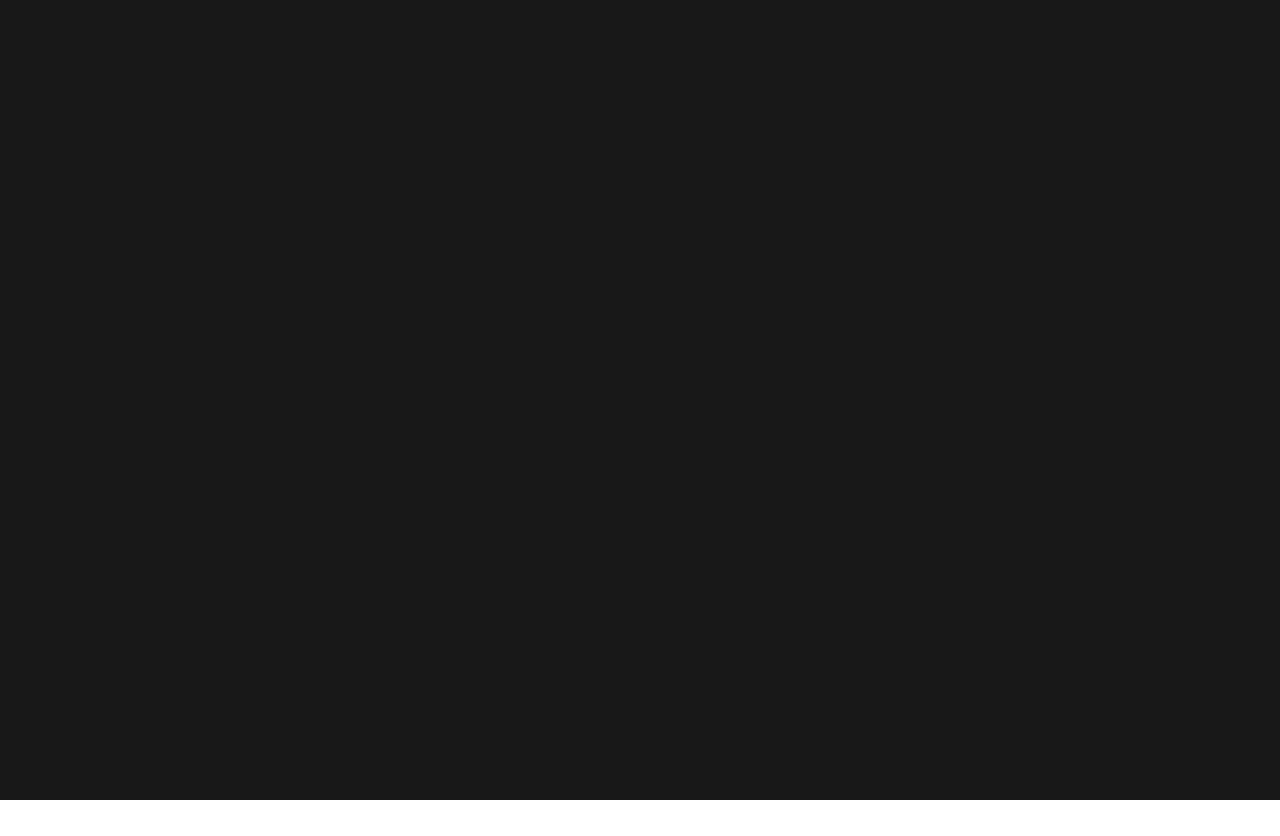
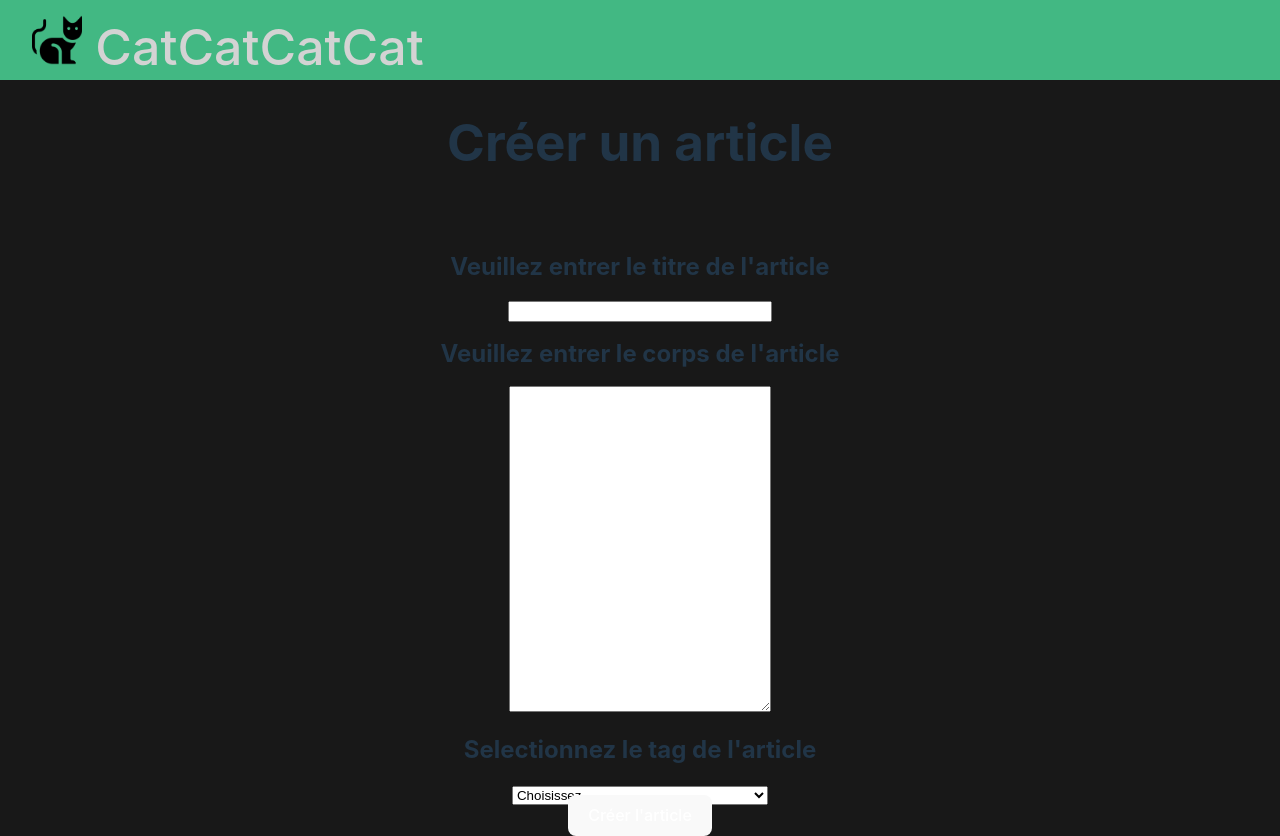
Before and after one commit to Mathis-CHALANDARD/ProjetWeb-VueJS, a Vue app: page /createArticle in a window 1280 px wide. Before the commit this address had no page. Before the commit the page ends 800 px from the top, so only its background shows below. Built offline with nearby package versions, Linux system fonts and the light colour scheme; no server answers.

Commit message:
Fin de projet
Finalisation de la connexion et de la création de compte
Implementation de la creation d'article
Implementation de l'ajout aux favoris

```diff
--- a/src/components/Article.vue
+++ b/src/components/Article.vue
@@ -1,5 +1,5 @@
 <script>
-//création d'un article
+//article
 export default {
 	props: ['post', 'handleClick', 'textButton'],
 	data() {
@@ -19,7 +19,7 @@ export default {
 <template>
 	<div class="card">
 		<h2>{{ post.title }} | {{post.tag}}</h2>
-		<h4>by {{post.user.name}}</h4>
+		<h4>by {{post.user.username}}</h4>
 
 		<p>{{ post.text }}</p>
 		<button type="button" @click="clicked">
--- /dev/null
+++ b/src/components/Creation.vue
@@ -0,0 +1,130 @@
+<script>
+import axios from 'axios';
+//création d'un article
+export default {
+	data() {
+		return {
+            articleTitle: '',
+            articleText: '',
+            userId:'',
+            tag:'',
+            admin:''
+        };
+	},
+
+	methods: {
+        submitArticle(){
+            const URL = 'http://localhost:3000/article/post';
+
+        axios.post(URL, {
+            id: '',
+            title: this.articleTitle,
+            text: this.articleText,
+            tag: this.tag,
+            user: this.admin
+        })
+        .then((response) => {
+            window.location.reload();
+        })
+        .catch((error) => {
+            console.log(error);
+        });
+        }
+	},
+
+	mounted() {
+        this.userId = localStorage.getItem('id');
+        fetch('http://localhost:3000/user/id/'+ this.userId)
+            .then((res) => res.json())
+            .then((res) => {
+                this.admin = res;
+            })
+        console.log(this.admin)
+    },
+};
+</script>
+
+<template>
+    <div class="NavBar">
+        <div class="SiteName">
+            <img class="Logo" src="../assets/Icone_chat.png">
+            <router-link to="/" class="SiteName" @click="() => {if (this.isOpen === true){ menubar()} categoryArticle = 'Tout'}"> CatCatCatCat</router-link>
+        </div>
+    </div>
+    <div class="create">
+	    <h1>Créer un article</h1>
+
+        <div class="article">
+            <div>
+                <h2>Veuillez entrer le titre de l'article</h2>
+                <input name="title"  v-model="articleTitle" />
+            </div>
+
+            <div>
+                <h2>Veuillez entrer le corps de l'article</h2>
+                <textarea name="title"  class="articleText"  v-model="articleText" ></textarea>
+            </div>
+
+            <div>
+                <h2>Selectionnez le tag de l'article</h2>
+                <select v-model="tag">
+                    <option disabled value="">Choisissez</option>
+                    <option value="culture">Culture</option>
+                    <option value="politique">Politique</option>
+                    <option value="sport">Sport</option>
+                </select>
+            </div>
+        </div>
+		<button type="submit" @click="submitArticle()">Créer l'article</button>
+    </div>
+</template>
+
+<style scoped>
+
+.NavBar{
+    display: flex;
+    z-index: 7;
+    justify-content: space-between;
+    align-items: center;
+    min-height: 10vh;
+    max-width: 1920px;
+    background-color: var(--maincolor);
+}
+.Logo{
+    height: 50px;
+    width: 50px;
+    padding-left: 2rem;
+    color: white;
+}
+.SiteName{
+    color: lightgray;
+    font-size: 50px;
+}
+
+.article{
+    display: flex;
+    height: 70vh;
+    flex-direction: column;
+	align-items: center;
+    margin-top: 4rem;
+    justify-content: space-around;
+}
+
+input{
+    width: 20vw;
+}
+
+select{
+    width: 20vw;
+}
+
+.articleText{
+    width: 20vw;
+    height: 40vh;
+    text-align: top;
+}
+
+.read-the-docs {
+	color: #888;
+}
+</style>
--- a/src/components/IdPost.vue
+++ b/src/components/IdPost.vue
@@ -1,6 +1,7 @@
 <script>
 //montre le/les article(s) séléctionné(s) (en fonction de l'id)
 import NavBar from './NavBar.vue'
+import axios from 'axios';
 export default {
 	props: ['id', 'tag'],
 	components: {
@@ -9,17 +10,45 @@ export default {
 	data() {
 		return {
 			post: [],
+			userId:'',
+			user: ''
 		};
 	},
 
-	methods: {},
+	methods: {
+		addFavorite(){
+			const URL = 'http://localhost:3000/favorite/post';
+
+			axios.post(URL, {
+				id: "",
+				article: this.post,
+				user: this.user
+			})
+			.then((response) => {
+				window.location.reload();
+			})
+			.catch((error) => {
+				console.log(error);
+			});
+		}
+	},
 
 	mounted() {
+
 		fetch('http://localhost:3000/article/id/'+ this.$route.params.id)//http://localhost:3000/articles
 			.then((res) => res.json())
 			.then((res) => {
 				this.post = res;
 		});
+
+		this.userId = localStorage.getItem('id');
+		console.log(this.userId)
+		fetch('http://localhost:3000/user/id/'+ this.userId)
+            .then((res) => res.json())
+            .then((res) => {
+                this.user = res;
+				console.log(this.user);
+            })
 	},
 };
 </script>
@@ -28,12 +57,18 @@ export default {
     <NavBar />
 	<h1 v-if="post">{{ post.title }}</h1>
 
-	<h4 v-if="post.user">by {{post.user.name}}</h4>
+	<h4 v-if="post.user">by {{post.user.username}}</h4>
 
 	<h2 v-if="post">{{ post.text }}</h2>
+
+	<button v-if="userId != ''" @click="addFavorite">Ajouter aux favoris</button>
 </template>
 
 <style scoped>
+
+button{
+	margin: 4rem ;
+}
 .read-the-docs {
 	color: #888;
 }
--- a/src/components/Login.vue
+++ b/src/components/Login.vue
@@ -9,17 +9,26 @@ export default {
 },
 	data() {
 		return {
+			//creation de compte
 			inputPseudo: "",
 			inputPassword: "",
 			newPseudo: "",
 			newPassword: "",
 			passwordConfirmation: "",
-			mail: "",
-			name: "",
-			surname: "",
+			inputMail: "",
+			inputName: "",
+			inputSurname: "",
+
+			//connexion
 			token: '',
+			id:'',
+			admin:'',
 			connectionError: false,
-			log: "login"
+			log: "login",
+			hasToken: 0,
+
+			//affichage
+			user: ''
 		};
 	},
 
@@ -34,17 +43,71 @@ export default {
 			.then((response) => {
 				this.connectionError = false;
 				console.log(response);
-				this.token = response.data.token;
-				localStorage.setItem("token", this.token);
+				this.token = response.data.acces_token;
+				this.id = response.data.id;
+				this.admin = response.data.role;
+
+				localStorage.setItem('token', this.token);
+				localStorage.setItem('id', this.id);
+				localStorage.setItem('admin', this.admin);
+				localStorage.setItem('hasToken', 1);
+
+				console.log(this.hasToken);
+				this.$router.push({
+                	name : "Home"
+            	});
 			})
 			.catch((error) => {
-				this.connectionError = true
+				console.log(error);
+				localStorage.setItem('hasToken', 0);
+				this.connectionError = true;
 			});
+		},
+		submitNewUser() {
+			const URL = 'http://localhost:3000/user/post';
+
+			axios.post(URL, {
+				id: "",
+				isAdmin: "false",
+				username: this.newPseudo,
+				mail: this.inputMail,
+				name: this.inputName,
+				lastName: this.inputSurname,
+				password: this.newPassword
+			})
+			.then((response) => {
+				window.location.reload();
+			})
+			.catch((error) => {
+				console.log(error);
+			});
+		},
+		getInfoUser(){
+			if (localStorage.getItem('hasToken') == 1){
+				fetch('http://localhost:3000/user/id/' + localStorage.getItem('id'))
+						.then((res) => res.json())
+						.then((res) => {
+							this.user = res;
+							console.log(this.user);
+				});
+				console.log(this.user);
 			}
-
+		},
+		disconnect(){
+			localStorage.setItem('token', '');
+			localStorage.setItem('id', '');
+			localStorage.setItem('admin', '');
+			localStorage.setItem('hasToken', 0);
+			window.location.reload();
+		}
 	},
 
-	mounted() {},
+
+	mounted() {
+		this.getInfoUser();
+		this.hasToken = localStorage.getItem('hasToken');
+		console.log(this.hasToken)
+	},
 };
 </script>
 
@@ -55,6 +118,21 @@ export default {
 			<router-link to="/" class="SiteName" @click="() => {if (this.isOpen === true){ menubar()} categoryArticle = 'Tout'}"> CatCatCatCat</router-link>
 		</div>
 	</div>
+
+	<div v-if="(this.hasToken == 1)">
+		<h1> Bienvenue {{ user.username }} !  </h1>
+		<div v-if="(user.isAdmin == 1)" >
+			<h4>Connecté en tant qu'administrateur</h4>
+			<button type="submit" class="disconnect" @click="disconnect()">Se déconnecter</button>
+			<router-link to="/createArticle"> Créer un article</router-link>
+		</div>
+		<div v-else>
+			<h4>Connecté en tant que visiteur</h4>
+			<button type="submit" class="disconnect" @click="disconnect()">Se déconnecter</button>
+		</div>
+
+	</div>
+	<div v-else>
 		<div id="login">
 			<div class="choice">
 				<div>
@@ -81,38 +159,39 @@ export default {
 				<br>
 				<br>
 					<div v-if="connectionError" class="connectionError">Votre mot de passe ou votre identifiant ne sont pas bons</div>
+				</form>
 					<button type="submit" @click="submitConnexion()">Se connecter</button>
-			</form>
 			</div>
 
 			<div v-else>
 				<h2>Créer un compte</h2>
 				<form class="Form">
 					<p>Entrez votre prénom</p>
-					<input name="prenom" v-model="name" />
+						<input name="prenom" v-model="inputName" required/>
 
 					<p>Entrez votre nom</p>
-					<input name="nom" v-model="surname" />
+						<input name="nom" v-model="inputSurname" required/>
 
 					<p>Entrez votre mail</p>
-				<input name="mail" v-model="mail" />
+					<input name="mail" v-model="inputMail" required/>
 
 					<p>Entrez votre pseudo (il sera définitif)</p>
-					<input name="pseudo" v-model="newPseudo" />
+						<input name="pseudo" v-model="newPseudo" required/>
 				<br>
 				<br>
 					<p>Entrez votre mot de passe</p>
-				<input name="password" type="password" v-model="newPassword" />
+					<input name="password" type="password" v-model="newPassword" required/>
 				<br>
 				<br>
 					<p>Confirmez votre mot de passe</p>
-				<input name="passwordConf" type="password" v-model="passwordConfirmation" />
+					<input name="passwordConf" type="password" v-model="passwordConfirmation" required/>
 				<br>
 				<br>
+				</form>
 					<button type="submit" @click="submitNewUser()">Créer un compte</button>
-			</form>
 			</div>
 
+		</div>
 	</div>
 </template>
 
@@ -143,7 +222,6 @@ h1{
 	margin-bottom: 4rem;
 }
 
-
 .connectionError{
 	margin-top: -3rem;
 	color: red;
--- a/src/components/NavBar.vue
+++ b/src/components/NavBar.vue
@@ -54,7 +54,7 @@ export default {
         </div>
         <div class="btns">
             <NavBarBtn icon = "search" route = "Home" :handle-click="() => {this.goTo(route)}"></NavBarBtn>
-            <NavBarBtn icon = "login" route = "Login" :handle-click="() => {this.goTo(route)}"></NavBarBtn>
+            <NavBarBtn icon = "login"  :handle-click="() => {this.goTo('Login')}"></NavBarBtn>
             <NavBarBtn icon = "menu"  :handle-click="menubar"></NavBarBtn>
         </div>
         <div class="Menu">
--- a/src/main.js
+++ b/src/main.js
@@ -5,6 +5,7 @@ import './assets/main.css';
 import ListeArticle from './components/ListeArticle.vue';
 import IdPost from './components/IdPost.vue';
 import Login from './components/Login.vue';
+import Creation from './components/Creation.vue'
 
 const router = createRouter({
   history: createWebHistory(import.meta.env.BASE_URL),
@@ -25,6 +26,12 @@ const router = createRouter({
       component: Login,
       name: 'Login',
       props: true
+    },
+    {
+      path: '/createArticle',
+      component: Creation,
+      name: 'Creation',
+      props: true
     }
   ]
 })
```
Lines whose indentation alone changed are shown as unchanged.
